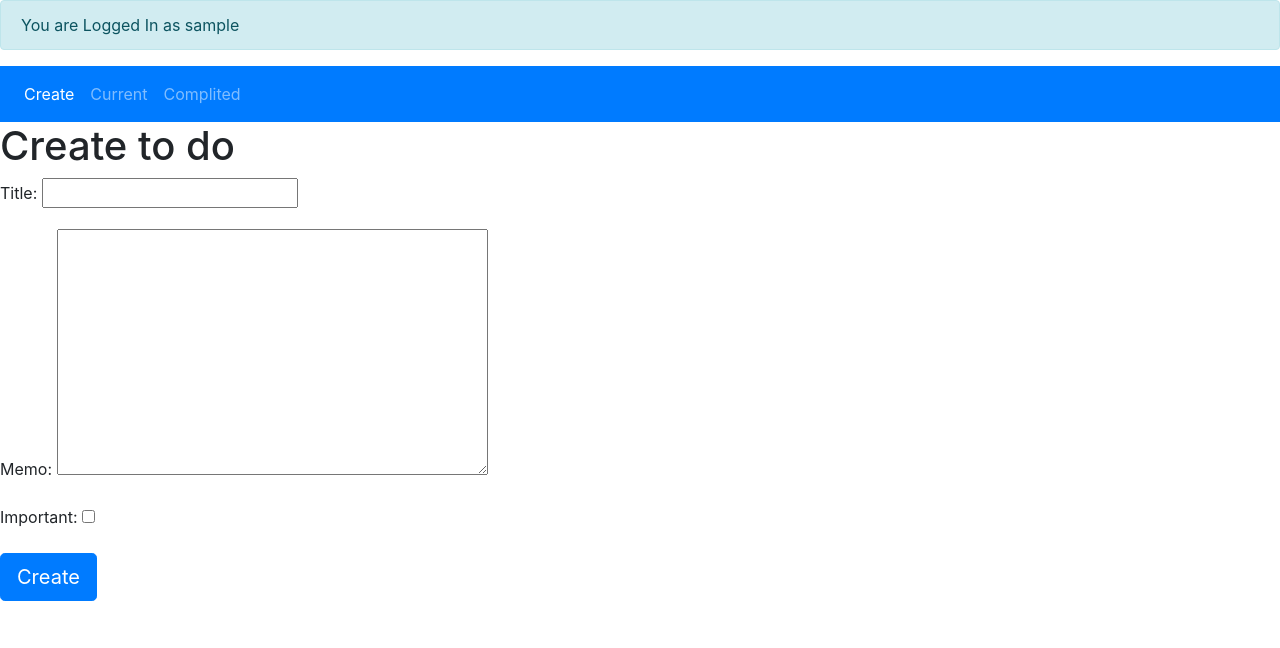
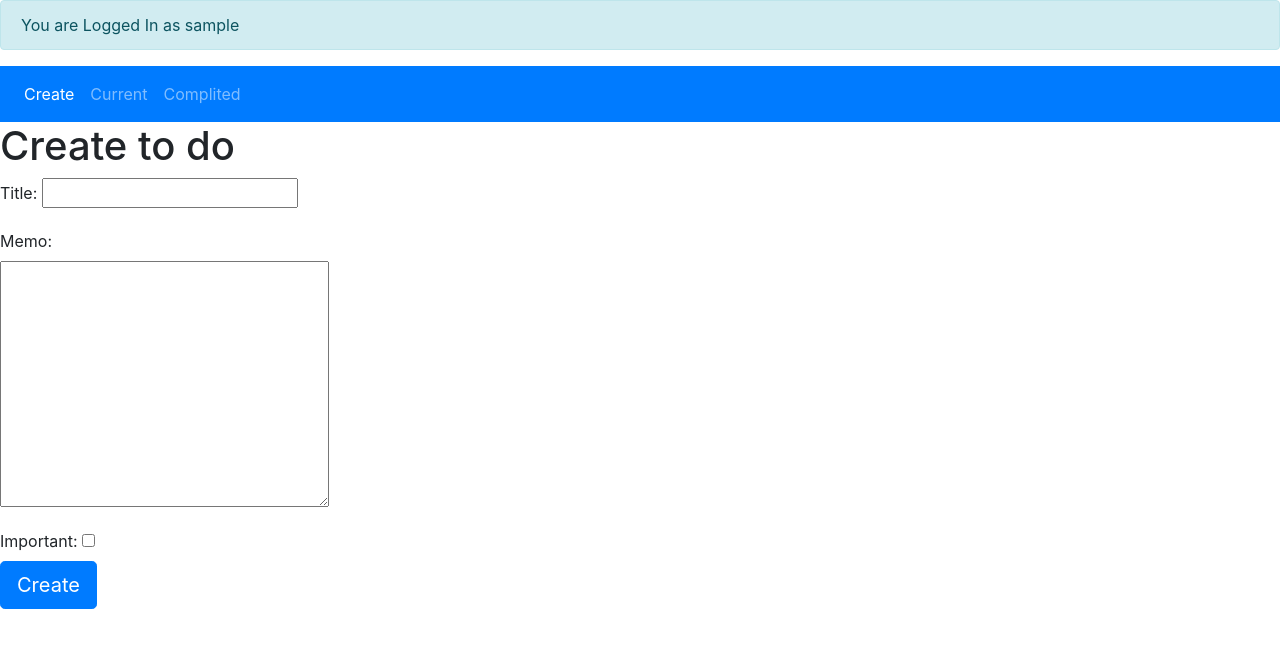
Before and after one commit to kmard/todowoo_project, a Django app: page /create/ in a window 1280 px wide. Shown: the top 648 px of the page. Run offline with Django 3.2, Linux system fonts and the light colour scheme; the visitor is signed in with stand-in values (Sample User, id 1).

Commit message:
improved user interface

```diff
--- a/todo/forms.py
+++ b/todo/forms.py
@@ -1,9 +1,18 @@
 
 from django.forms import ModelForm
 from .models import Todo
+from django import forms
 
 
 class TodoForm(ModelForm):
     class Meta:
         model = Todo
         fields = ['title','memo','important']
+
+class mTodoForm(forms.ModelForm):
+    title = forms.CharField(widget=forms.TextInput(attrs={'class':'css_input'}),label='Title')
+    memo = forms.CharField(widget=forms.Textarea)
+    important = forms.BooleanField(label='Important')
+    class Meta:
+        model = Todo
+        fields = ['title', 'memo', 'important']
--- a/todo/templates/todo/createtodo.html
+++ b/todo/templates/todo/createtodo.html
@@ -8,12 +8,26 @@
 {% extends 'todo/base.html' %}
 
 {% block content %}
-<form method="POST">
-        <h1>Create to do</h1>
-        <h2>{{error}}</h2>
-        {% csrf_token %}
-        {{form.as_p}}
-         <button type="submit" class="btn btn-primary btn-lg">Create</button>
-</form>
+
+            <form method="POST" >
+
+                    <h1>Create to do</h1>
+                    <h2>{{error}}</h2>
+                    {% csrf_token %}
+
+                     <div class="form-group">
+                        <label for="id_title">Title:</label>
+                         <input type="text" name="title" maxlength="200" required id="id_title">
+                     </div>
+
+                      <label for="id_memo">Memo:</label>
+                      <div class="form-group">
+                          <textarea name="memo" id="id_memo" rows="10" cols="30" style="resize: auto;"></textarea>
+                     </div>
+                    <div><label for="id_important">Important:</label>
+                        <input type="checkbox" name="important" id="id_important" rows="5" cols="30" style="resize:horizontal;resize:vertical;">
+                    </div>
+                <button type="submit" class="btn btn-primary btn-lg">Create</button>
+            </form>
 {% endblock content %}
 </html>
--- a/todo/templates/todo/viewtodo.html
+++ b/todo/templates/todo/viewtodo.html
@@ -2,7 +2,7 @@
 <html lang="en">
 <head>
     <meta charset="UTF-8">
-    <title>View todo todo </title>
+    <title>View todo </title>
 </head>
 <body>
   {% extends "todo/base.html" %}
@@ -15,6 +15,7 @@
         <form method = "POST" id="save">
           {% csrf_token %}
           {{form.as_p}}
+
         </form>
 
          <form method = "POST" action="{% url 'completetodo' todo.id %}" id="complete">
--- a/todo/views.py
+++ b/todo/views.py
@@ -4,7 +4,7 @@ from django.shortcuts import render,redirect,get_object_or_404
 from django.contrib.auth.forms import UserCreationForm, AuthenticationForm
 from django.contrib.auth.models import User
 from django.contrib.auth import login,logout,authenticate
-from .forms import TodoForm
+from .forms import TodoForm,mTodoForm
 from .models import Todo
 from django.utils import timezone
 from django.contrib.auth.decorators import login_required
@@ -54,6 +54,7 @@ def loginuser(request):
 def  createtodo(request):
     if request.method == "GET":
         return render(request, "todo/createtodo.html", {'form': TodoForm(),})
+        # return render(request, "todo/createtodo.html", {'form': mTodoForm(), })
     else:
         try:
             form = TodoForm(request.POST)
```
